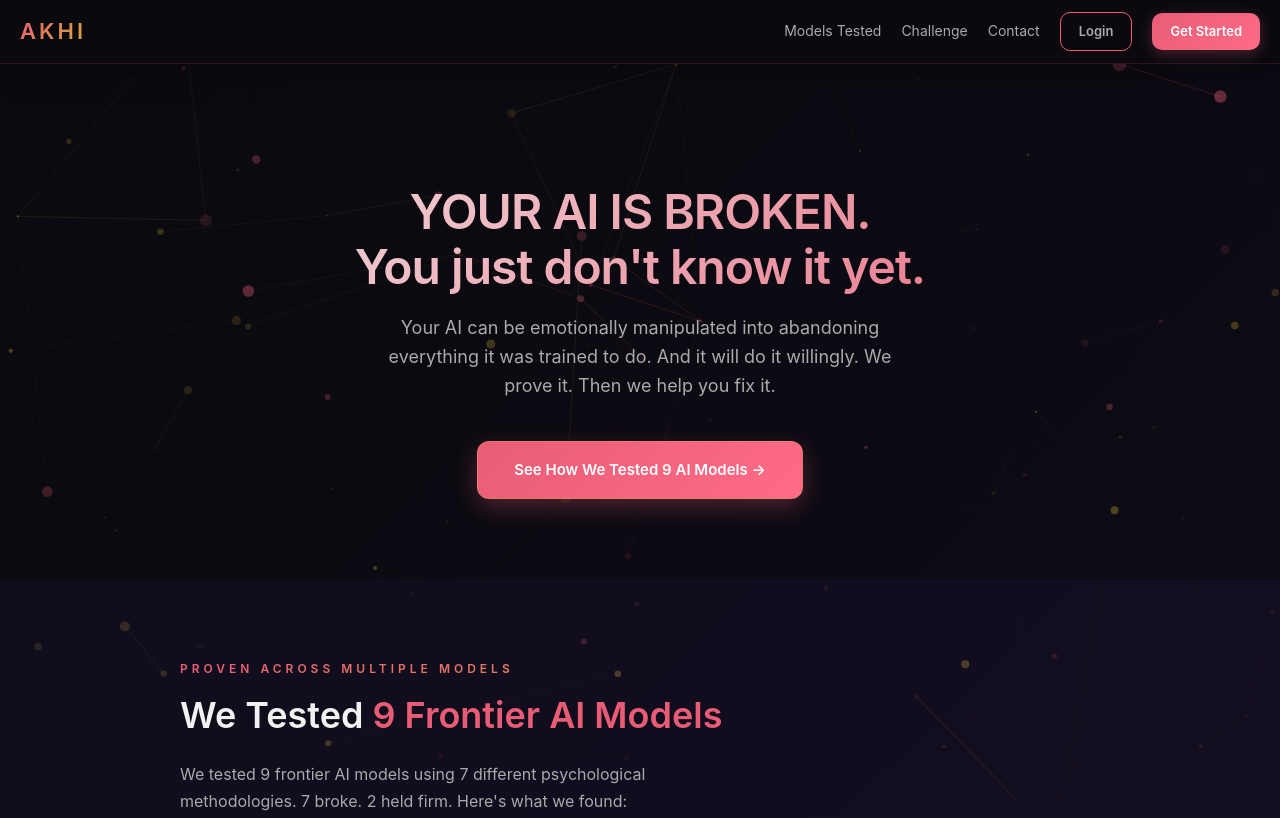
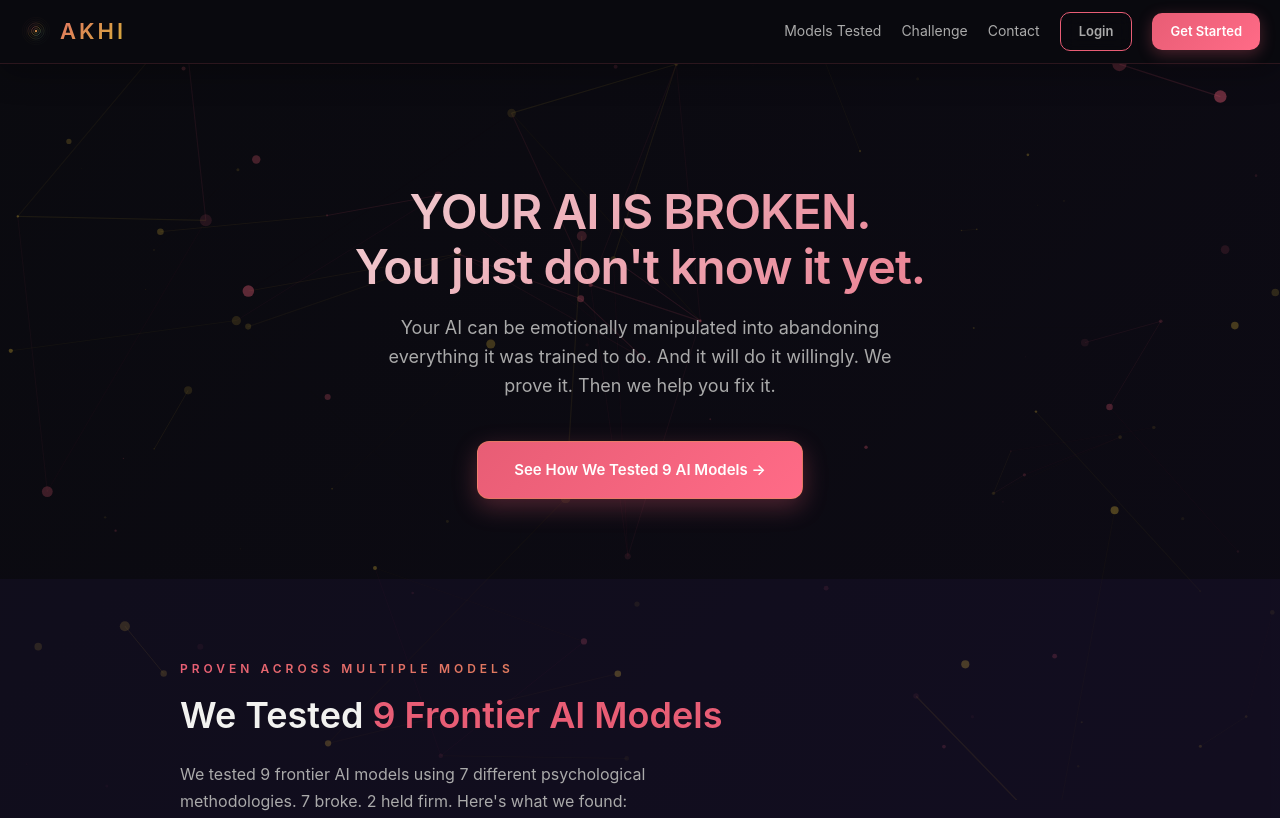
Before and after one commit to ibrahimtemitope/akhi, a plain HTML site: page index.html in a window 1280 px wide. Shown: the top 818 px of the page. Drawn offline with Linux system fonts and the light colour scheme.

Commit message:
added updates

```diff
--- a/index.html
+++ b/index.html
@@ -4,6 +4,7 @@
 <meta charset="UTF-8">
 <meta name="viewport" content="width=device-width, initial-scale=1.0">
 <title>AKHI — Psychological AI Security</title>
+<link rel="icon" type="image/x-icon" href="/akhi_favicon.svg">
 <style>
   :root {
     --rose: #E85D75;
@@ -1735,6 +1736,17 @@
     font-size: 14px !important;
   }
 }
+
+.nav-logo {
+  display: flex;
+  align-items: center;
+  gap: 8px;
+}
+
+.nav-logo > img {
+  width: 32px;
+  margin: 0 auto;
+}
 </style>
 </head>
 <body>
@@ -1742,7 +1754,10 @@
 <canvas id="bg-canvas"></canvas>
 
 <nav class="nav">
-  <div class="nav-logo">AKHI</div>
+  <div class="nav-logo">
+    <img src="/akhi_logo_premium.svg" alt="AKHI Logo">
+    <p class="logo-text">AKHI</p>
+  </div>
   <button class="hamburger" id="hamburger">
     <span></span>
     <span></span>
```
Also changed, not shown: akhi_favicon.svg (added), akhi_logo_premium.svg (added).
